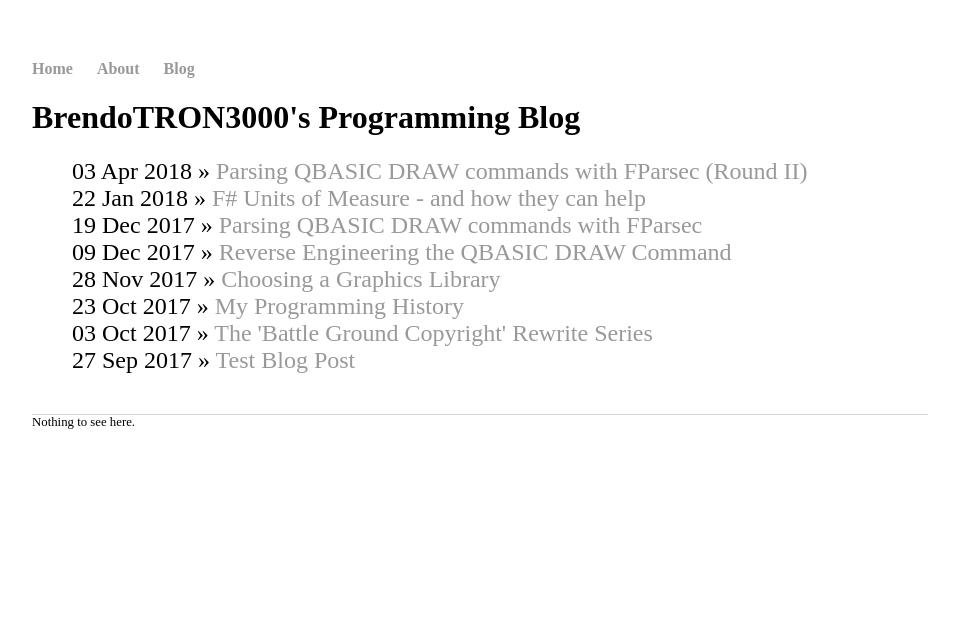
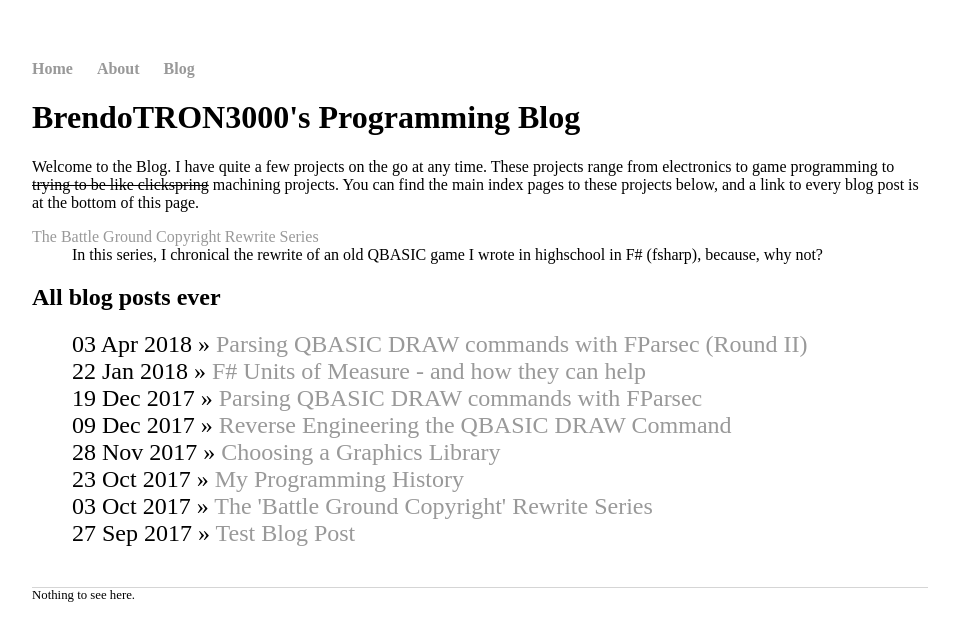
Before and after one commit to bjnmercer/bjnmercer.github.io, a Jekyll site: the page built from blog/index.html, in a window 1280 px wide. Shown: the top 641 px of the page, without its empty margins (160-1119 px from the left). Built offline with Jekyll 4.4.1, drawn with Linux system fonts in a browser that asks for light colours.

Commit message:
Updated Blog index page

```diff
--- a/blog/index.html
+++ b/blog/index.html
@@ -3,8 +3,20 @@ layout: default
 title: BrendoTRON3000's Programming Blog
 ---
 	<h1>{{ page.title }}</h1>
+
+  Welcome to the Blog. I have quite a few projects on the go at any time. These projects range from electronics to game programming to <s>trying to be like clickspring</s> machining projects.
+
+  You can find the main index pages to these projects below, and a link to every blog post is at the bottom of this page.
+
+  <dl>
+    <dt><a href="/blog/2017/10/03/bgc-rewrite-series">The Battle Ground Copyright Rewrite Series</a></dt>
+    <dd>
+      In this series, I chronical the rewrite of an old QBASIC game I wrote in highschool in F# (fsharp), because, why not?
+    </dl>
+  </dl>
+
+  <h2>All blog posts ever</h2>
 	<ul class="posts">
-
 	  {% for post in site.posts %}
 	    <li><span>{{ post.date | date_to_string }}</span> » <a href="{{ post.url }}" title="{{ post.title }}">{{ post.title }}</a></li>
 	  {% endfor %}
```
